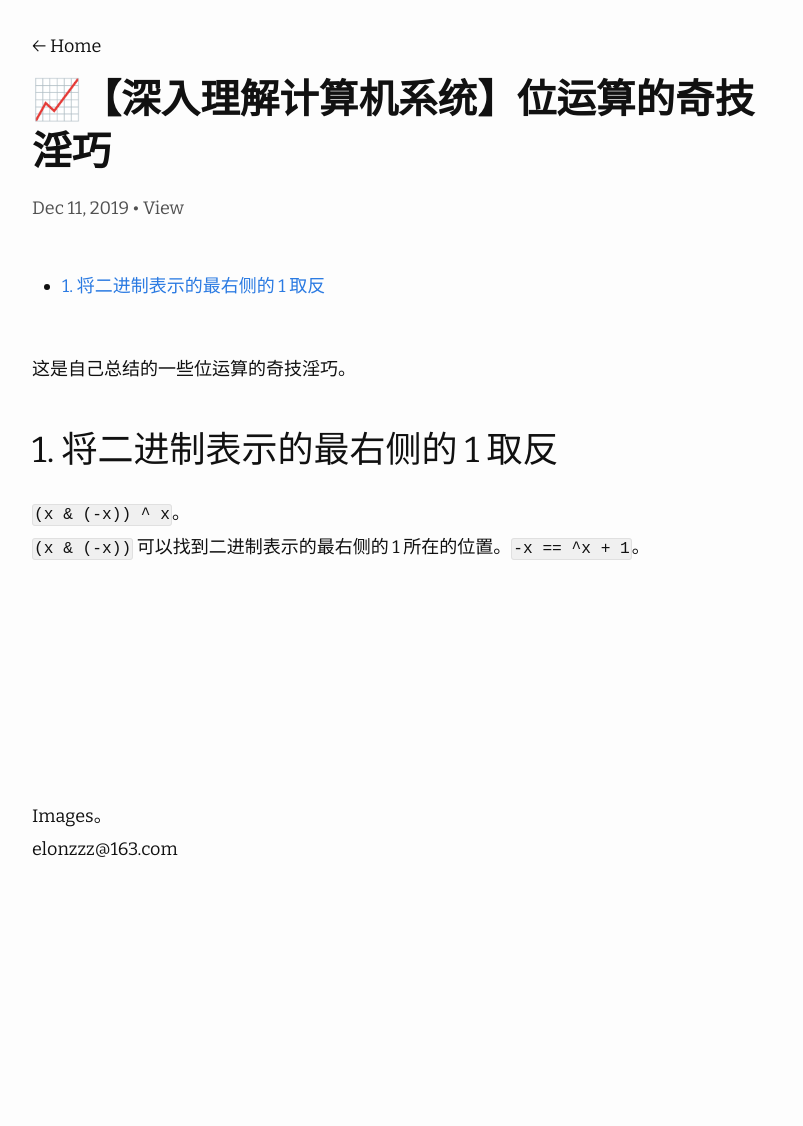
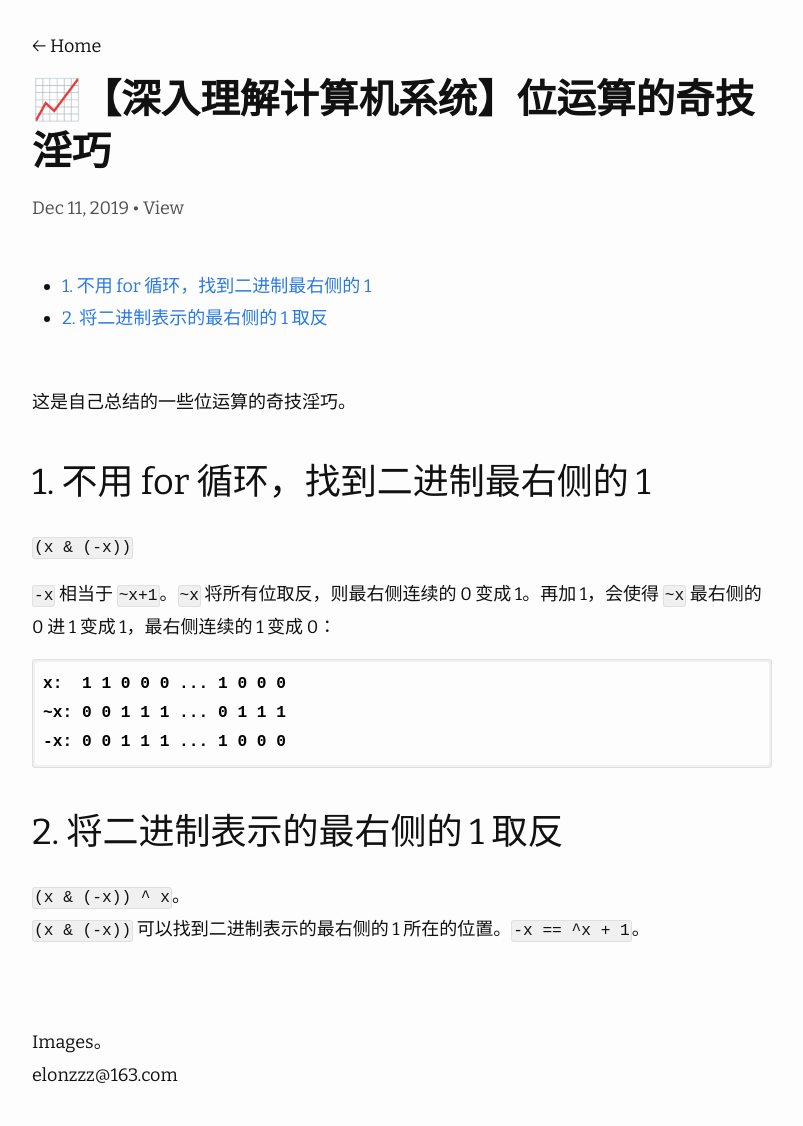
Before and after one commit to imageslr/blog, a Jekyll site: the page built from _posts/2019-12-11-data-lab-2.md, in a window 1280 px wide. Shown: the whole page, without its empty margins (238-1041 px from the left). Built offline with Jekyll 4.4.1, drawn with Linux system fonts in a browser that asks for light colours; nearby versions of some CDN libraries; comment, search, counter and statistics services are not loaded; before the commit the page ends 900 px from its top, so only the background shows below that.

Commit message:
update post

````diff
--- a/_posts/2019-12-11-data-lab-2.md
+++ b/_posts/2019-12-11-data-lab-2.md
@@ -6,6 +6,16 @@ date: 2019/12/11 20:00
 
 这是自己总结的一些位运算的奇技淫巧。
 
-## 1. 将二进制表示的最右侧的 1 取反
+## 1. 不用 for 循环，找到二进制最右侧的 1
+`(x & (-x))`
+
+`-x` 相当于 `~x+1`。`~x` 将所有位取反，则最右侧连续的 0 变成 1。再加 1，会使得 `~x` 最右侧的 0 进 1 变成 1，最右侧连续的 1 变成 0：
+```
+x:  1 1 0 0 0 ... 1 0 0 0
+~x: 0 0 1 1 1 ... 0 1 1 1
+-x: 0 0 1 1 1 ... 1 0 0 0
+```
+
+## 2. 将二进制表示的最右侧的 1 取反
 `(x & (-x)) ^ x`。
 `(x & (-x))` 可以找到二进制表示的最右侧的 1 所在的位置。`-x == ^x + 1`。
````
Also changed, not shown: _drafts/2019-11-15-block-non-blocking-sync-async.md (renamed from _posts/2019-11-15-block-non-blocking-sync-async.md).
